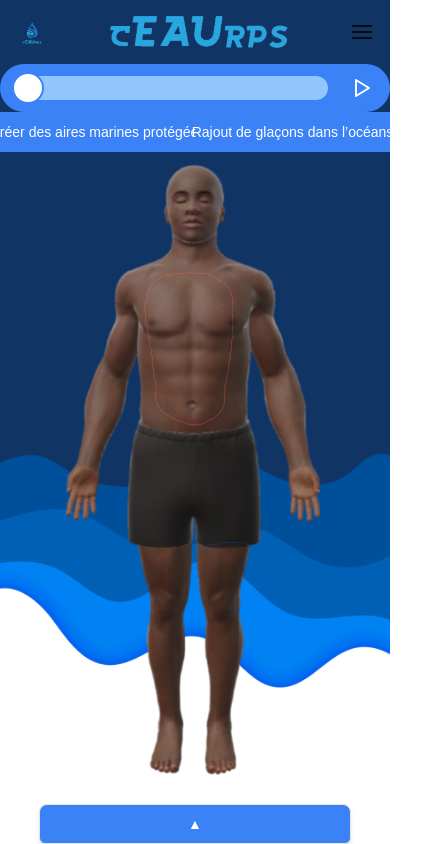
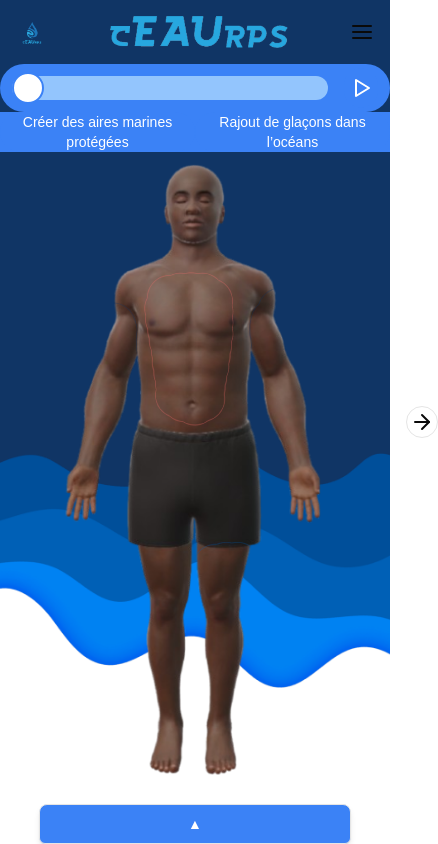
Before and after one commit to Maxeuh/nuit-de-l-info-2024, a Next.js app: page / in a window 390 px wide. Shown: the whole page, 438 px wide, since content can reach past the window. Built offline with nearby package versions, Linux system fonts and the light colour scheme.

Commit message:
carousel + non carousel

```diff
--- a/app/page.tsx
+++ b/app/page.tsx
@@ -6,6 +6,14 @@
 import { DrawerGame } from "@/components/drawer/DrawerGame";
 import { Human } from "@/components/human/human";
 import { ChoiceGame } from "@/components/choices/ChoiceGame";
+import {
+  Carousel,
+  CarouselContent,
+  CarouselItem,
+  CarouselNext,
+  CarouselPrevious,
+} from "@/components/ui/carousel";
+import { Grid } from "lucide-react";
 
 export default function Home() {
   const [state, setState] = useState(0);
@@ -33,15 +41,67 @@
           setState={setState}
           stateLimit={stateLimit}
         />
-          <ChoiceGame state={state} globalstate={globalState} setState={setGlobalState} />
+        <ChoiceGame
+          state={state}
+          globalstate={globalState}
+          setState={setGlobalState}
+        />
       </div>
-      {globalState.brasD}
-      {globalState.brasG}
-      {globalState.poumon}
-      {globalState.rein}
-      {globalState.jambe}
-      {globalState.tete}
-      <div className="max-h-screen">
+
+      <div className="max-h-screen md:hidden">
+        <Carousel>
+          <CarouselPrevious
+            onClick={() => {
+              if (state > 0) {
+                setState(state - 1);
+              }
+            }}
+          >
+            Previous
+          </CarouselPrevious>
+          <CarouselContent>
+            <CarouselItem className="pr-0">
+              <Human
+                toggleTete={globalState.tete}
+                toggleBrasD={globalState.brasD}
+                toggleBrasG={globalState.brasG}
+                poumon={globalState.poumon}
+                rein={globalState.rein}
+                jambe={globalState.jambe}
+              />
+            </CarouselItem>
+            <CarouselItem className="pl-0">
+              <Human
+                toggleTete={globalState.tete}
+                toggleBrasD={globalState.brasD}
+                toggleBrasG={globalState.brasG}
+                poumon={globalState.poumon}
+                rein={globalState.rein}
+                jambe={globalState.jambe}
+              />
+            </CarouselItem>
+          </CarouselContent>
+          <CarouselNext
+            onClick={() => {
+              if (state < 2) {
+                setState(state + 1);
+              }
+            }}
+          >
+            Next
+          </CarouselNext>
+        </Carousel>
+      </div>
+
+      <div className="hidden md:grid max-h-screen grid-cols-[1fr_3fr]">
+        <Human
+          toggleTete={globalState.tete}
+          toggleBrasD={globalState.brasD}
+          toggleBrasG={globalState.brasG}
+          poumon={globalState.poumon}
+          rein={globalState.rein}
+          jambe={globalState.jambe}
+        />
         <Human
           toggleTete={globalState.tete}
           toggleBrasD={globalState.brasD}
@@ -51,7 +111,8 @@
           jambe={globalState.jambe}
         />
       </div>
-      <DrawerGame state={state}/>
+
+      <DrawerGame state={state} />
     </div>
   );
 }
--- a/components/choices/ChoiceGame.tsx
+++ b/components/choices/ChoiceGame.tsx
@@ -26,7 +26,7 @@
 export const ChoiceGame: React.FC<ChoiceProps> = (props) => {
     return (
         <div className="flex justify-center bg-blue-500">
-        <Button variant="outline" size="icon" className="rounded-full border-none bg-blue-500 text-white hover:bg-white hover:text-blue-500 w-1/2"
+        <Button variant="outline" size="icon" className="rounded-full border-none bg-blue-500 text-white hover:bg-white text-wrap hover:text-blue-500 w-1/2"
         onClick={() => {
             if (props.globalstate.tete || props.globalstate.brasD || props.globalstate.brasG || props.globalstate.jambe || props.globalstate.poumon || props.globalstate.rein) {
                 props.setState({step:props.state,tete: false, brasD: false, brasG: false, jambe: false, poumon: false, rein: false});
@@ -56,7 +56,7 @@
         }}>
             {Data[props.state].choix1}
         </Button>
-        <Button variant="outline" size="icon" className="rounded-full border-none bg-blue-500 text-white hover:bg-white hover:text-blue-500 w-1/2"
+        <Button variant="outline" size="icon" className="rounded-full border-none bg-blue-500 text-white hover:bg-white hover:text-blue-500 w-1/2 text-wrap"
         onClick={() => {
             if (props.globalstate.tete || props.globalstate.brasD || props.globalstate.brasG || props.globalstate.jambe || props.globalstate.poumon || props.globalstate.rein) {
                 props.setState({step:props.state,tete: false, brasD: false, brasG: false, jambe: false, poumon: false, rein: false});
--- /dev/null
+++ b/components/ui/carousel.tsx
@@ -0,0 +1,262 @@
+"use client"
+
+import * as React from "react"
+import useEmblaCarousel, {
+  type UseEmblaCarouselType,
+} from "embla-carousel-react"
+import { ArrowLeft, ArrowRight } from "lucide-react"
+
+import { cn } from "@/lib/utils"
+import { Button } from "@/components/ui/button"
+
+type CarouselApi = UseEmblaCarouselType[1]
+type UseCarouselParameters = Parameters<typeof useEmblaCarousel>
+type CarouselOptions = UseCarouselParameters[0]
+type CarouselPlugin = UseCarouselParameters[1]
+
+type CarouselProps = {
+  opts?: CarouselOptions
+  plugins?: CarouselPlugin
+  orientation?: "horizontal" | "vertical"
+  setApi?: (api: CarouselApi) => void
+}
+
+type CarouselContextProps = {
+  carouselRef: ReturnType<typeof useEmblaCarousel>[0]
+  api: ReturnType<typeof useEmblaCarousel>[1]
+  scrollPrev: () => void
+  scrollNext: () => void
+  canScrollPrev: boolean
+  canScrollNext: boolean
+} & CarouselProps
+
+const CarouselContext = React.createContext<CarouselContextProps | null>(null)
+
+function useCarousel() {
+  const context = React.useContext(CarouselContext)
+
+  if (!context) {
+    throw new Error("useCarousel must be used within a <Carousel />")
+  }
+
+  return context
+}
+
+const Carousel = React.forwardRef<
+  HTMLDivElement,
+  React.HTMLAttributes<HTMLDivElement> & CarouselProps
+>(
+  (
+    {
+      orientation = "horizontal",
+      opts,
+      setApi,
+      plugins,
+      className,
+      children,
+      ...props
+    },
+    ref
+  ) => {
+    const [carouselRef, api] = useEmblaCarousel(
+      {
+        ...opts,
+        axis: orientation === "horizontal" ? "x" : "y",
+      },
+      plugins
+    )
+    const [canScrollPrev, setCanScrollPrev] = React.useState(false)
+    const [canScrollNext, setCanScrollNext] = React.useState(false)
+
+    const onSelect = React.useCallback((api: CarouselApi) => {
+      if (!api) {
+        return
+      }
+
+      setCanScrollPrev(api.canScrollPrev())
+      setCanScrollNext(api.canScrollNext())
+    }, [])
+
+    const scrollPrev = React.useCallback(() => {
+      api?.scrollPrev()
+    }, [api])
+
+    const scrollNext = React.useCallback(() => {
+      api?.scrollNext()
+    }, [api])
+
+    const handleKeyDown = React.useCallback(
+      (event: React.KeyboardEvent<HTMLDivElement>) => {
+        if (event.key === "ArrowLeft") {
+          event.preventDefault()
+          scrollPrev()
+        } else if (event.key === "ArrowRight") {
+          event.preventDefault()
+          scrollNext()
+        }
+      },
+      [scrollPrev, scrollNext]
+    )
+
+    React.useEffect(() => {
+      if (!api || !setApi) {
+        return
+      }
+
+      setApi(api)
+    }, [api, setApi])
+
+    React.useEffect(() => {
+      if (!api) {
+        return
+      }
+
+      onSelect(api)
+      api.on("reInit", onSelect)
+      api.on("select", onSelect)
+
+      return () => {
+        api?.off("select", onSelect)
+      }
+    }, [api, onSelect])
+
+    return (
+      <CarouselContext.Provider
+        value={{
+          carouselRef,
+          api: api,
+          opts,
+          orientation:
+            orientation || (opts?.axis === "y" ? "vertical" : "horizontal"),
+          scrollPrev,
+          scrollNext,
+          canScrollPrev,
+          canScrollNext,
+        }}
+      >
+        <div
+          ref={ref}
+          onKeyDownCapture={handleKeyDown}
+          className={cn("relative", className)}
+          role="region"
+          aria-roledescription="carousel"
+          {...props}
+        >
+          {children}
+        </div>
+      </CarouselContext.Provider>
+    )
+  }
+)
+Carousel.displayName = "Carousel"
+
+const CarouselContent = React.forwardRef<
+  HTMLDivElement,
+  React.HTMLAttributes<HTMLDivElement>
+>(({ className, ...props }, ref) => {
+  const { carouselRef, orientation } = useCarousel()
+
+  return (
+    <div ref={carouselRef} className="overflow-hidden">
+      <div
+        ref={ref}
+        className={cn(
+          "flex",
+          orientation === "horizontal" ? "-ml-4" : "-mt-4 flex-col",
+          className
+        )}
+        {...props}
+      />
+    </div>
+  )
+})
+CarouselContent.displayName = "CarouselContent"
+
+const CarouselItem = React.forwardRef<
+  HTMLDivElement,
+  React.HTMLAttributes<HTMLDivElement>
+>(({ className, ...props }, ref) => {
+  const { orientation } = useCarousel()
+
+  return (
+    <div
+      ref={ref}
+      role="group"
+      aria-roledescription="slide"
+      className={cn(
+        "min-w-0 shrink-0 grow-0 basis-full",
+        orientation === "horizontal" ? "pl-4" : "pt-4",
+        className
+      )}
+      {...props}
+    />
+  )
+})
+CarouselItem.displayName = "CarouselItem"
+
+const CarouselPrevious = React.forwardRef<
+  HTMLButtonElement,
+  React.ComponentProps<typeof Button>
+>(({ className, variant = "outline", size = "icon", ...props }, ref) => {
+  const { orientation, scrollPrev, canScrollPrev } = useCarousel()
+
+  return (
+    <Button
+      ref={ref}
+      variant={variant}
+      size={size}
+      className={cn(
+        "absolute  h-8 w-8 rounded-full",
+        orientation === "horizontal"
+          ? "-left-12 top-1/2 -translate-y-1/2"
+          : "-top-12 left-1/2 -translate-x-1/2 rotate-90",
+        className
+      )}
+      disabled={!canScrollPrev}
+      onClick={scrollPrev}
+      {...props}
+    >
+      <ArrowLeft className="h-4 w-4" />
+      <span className="sr-only">Previous slide</span>
+    </Button>
+  )
+})
+CarouselPrevious.displayName = "CarouselPrevious"
+
+const CarouselNext = React.forwardRef<
+  HTMLButtonElement,
+  React.ComponentProps<typeof Button>
+>(({ className, variant = "outline", size = "icon", ...props }, ref) => {
+  const { orientation, scrollNext, canScrollNext } = useCarousel()
+
+  return (
+    <Button
+      ref={ref}
+      variant={variant}
+      size={size}
+      className={cn(
+        "absolute h-8 w-8 rounded-full",
+        orientation === "horizontal"
+          ? "-right-12 top-1/2 -translate-y-1/2"
+          : "-bottom-12 left-1/2 -translate-x-1/2 rotate-90",
+        className
+      )}
+      disabled={!canScrollNext}
+      onClick={scrollNext}
+      {...props}
+    >
+      <ArrowRight className="h-4 w-4" />
+      <span className="sr-only">Next slide</span>
+    </Button>
+  )
+})
+CarouselNext.displayName = "CarouselNext"
+
+export {
+  type CarouselApi,
+  Carousel,
+  CarouselContent,
+  CarouselItem,
+  CarouselPrevious,
+  CarouselNext,
+}
--- a/package.json
+++ b/package.json
@@ -12,12 +12,13 @@
     "@eslint/compat": "^1.2.4",
     "@eslint/eslintrc": "^3.2.0",
     "@eslint/js": "^9.16.0",
+    "@radix-ui/react-alert-dialog": "^1.1.2",
     "@radix-ui/react-dialog": "^1.1.2",
-    "@radix-ui/react-alert-dialog": "^1.1.2",
     "@radix-ui/react-slider": "^1.2.1",
     "@radix-ui/react-slot": "^1.1.0",
     "class-variance-authority": "^0.7.1",
     "clsx": "^2.1.1",
+    "embla-carousel-react": "^8.5.1",
     "eslint-plugin-react": "^7.37.2",
     "eslint-plugin-react-hooks": "^5.1.0",
     "eslint-plugin-tailwindcss": "^3.17.5",
```
Also changed, not shown: 1 other file (tests, documents, lock files or other folders). Lines whose indentation alone changed are shown as unchanged.
